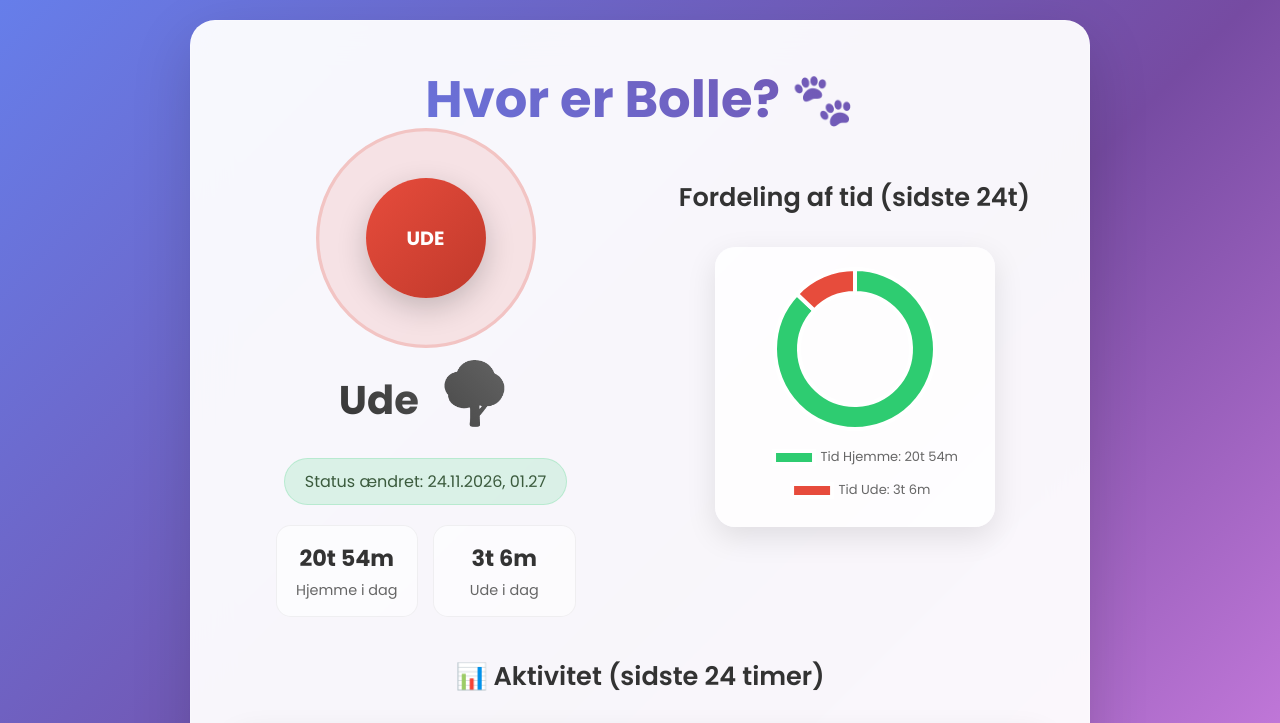
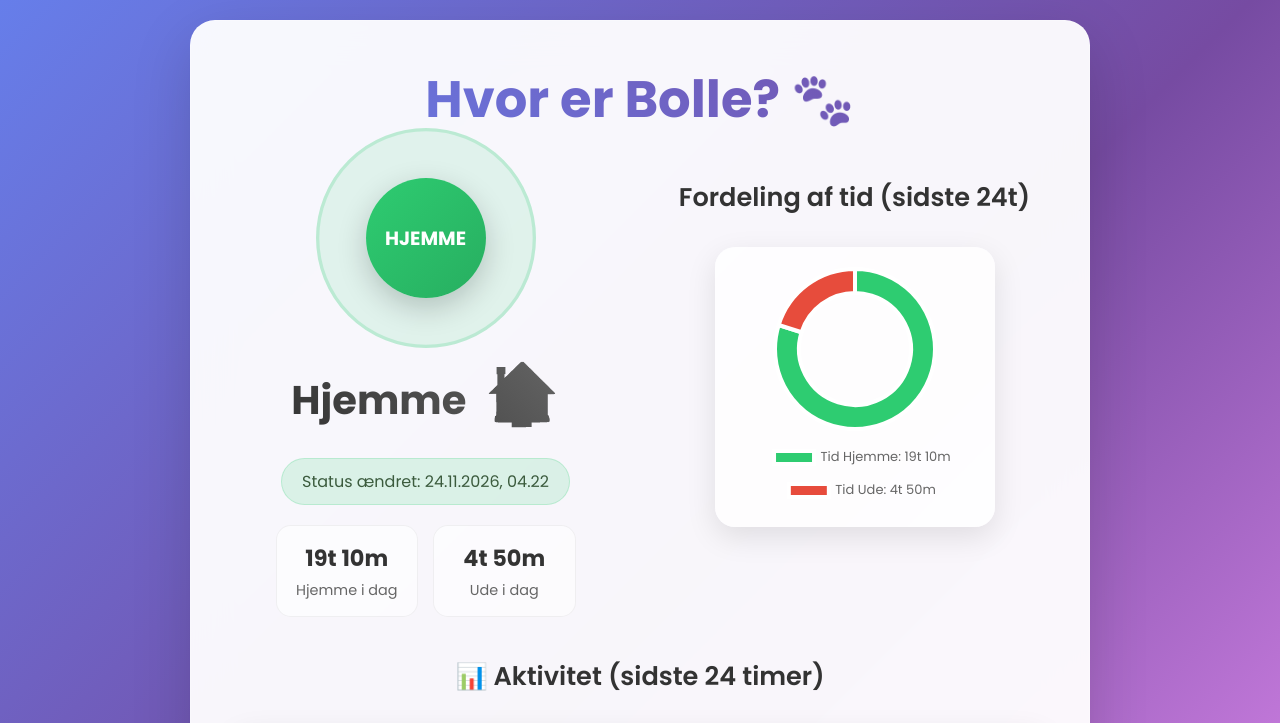
Before and after one commit to henrikastrup/temperatur-display, a plain HTML site: page kat.html in a window 1280 px wide. Shown: the top 723 px of the page. Drawn offline with nearby package versions, Linux system fonts and the light colour scheme.

Commit message:
Opdateret Katte-Dashboard - 24.11.2026, 03.22.50

```diff
--- a/kat.html
+++ b/kat.html
@@ -47,18 +47,18 @@
         <div class="main-content">
             <div class="status-section">
                 <div class="status-indicator">
-                    <div class="pulse-ring outside"></div>
-                    <div class="status-core outside">UDE</div>
+                    <div class="pulse-ring inside"></div>
+                    <div class="status-core inside">HJEMME</div>
                 </div>
-                <div class="status-text">Ude <span class="status-icon">🌳</span></div>
-                <div class="last-change">Status ændret: 24.11.2026, 01.27</div>
+                <div class="status-text">Hjemme <span class="status-icon">🏠</span></div>
+                <div class="last-change">Status ændret: 24.11.2026, 04.22</div>
                 <div class="stats-grid">
                     <div class="stat-card">
-                        <div class="stat-value">20t 54m</div>
+                        <div class="stat-value">19t 10m</div>
                         <div class="stat-label">Hjemme i dag</div>
                     </div>
                     <div class="stat-card">
-                        <div class="stat-value">3t 6m</div>
+                        <div class="stat-value">4t 50m</div>
                         <div class="stat-label">Ude i dag</div>
                     </div>
                 </div>
@@ -80,7 +80,7 @@
         </div>
 
         <div class="footer">
-            Sidst opdateret: 24.11.2026, 01.27
+            Sidst opdateret: 24.11.2026, 04.22
         </div>
     </div>
 
@@ -97,7 +97,7 @@
             type: 'doughnut',
             data: {
                 labels: ['Tid Hjemme', 'Tid Ude'],
-                datasets: [{ data: [20.8924663674169, 3.10760582003329], backgroundColor: ['#2ecc71', '#e74c3c'], borderColor: ['#ffffff'], borderWidth: 4, hoverOffset: 8 }]
+                datasets: [{ data: [19.1624675542778, 4.83762080086602], backgroundColor: ['#2ecc71', '#e74c3c'], borderColor: ['#ffffff'], borderWidth: 4, hoverOffset: 8 }]
             },
             options: {
                 responsive: true, maintainAspectRatio: true, cutout: '70%', plugins: { legend: { position: 'bottom', labels: { font: { size: 13, family: 'Poppins' }, padding: 20, generateLabels: function(chart) { const data = chart.data; if (data.labels.length && data.datasets.length) { return data.labels.map((label, i) => { const meta = chart.getDatasetMeta(0); const style = meta.controller.getStyle(i); const value = data.datasets[0].data[i]; const formattedTime = formatHours(value); return { text: label + ': ' + formattedTime, fillStyle: style.backgroundColor, strokeStyle: style.borderColor, lineWidth: style.borderWidth, hidden: isNaN(data.datasets[0].data[i]) || meta.data[i].hidden, index: i }; }); } return []; } } } }, animation: { animateRotate: true, duration: 1500 } }
@@ -107,10 +107,10 @@
         new Chart(activityCtx, {
             type: 'line',
             data: {
-                labels: ["02.39","15.19","15.21","15.37","16.02","20.42","21.04","22.34","23.39","01.27"],
+                labels: ["15.19","15.21","15.37","16.02","20.42","21.04","22.34","23.39","01.27","04.22"],
                 datasets: [{
                     label: 'Status',
-                    data: [0,1,0,1,0,1,0,1,0,1],
+                    data: [1,0,1,0,1,0,1,0,1,0],
                     borderWidth: 3,
                     fill: true,
                     pointRadius: 0,
```
